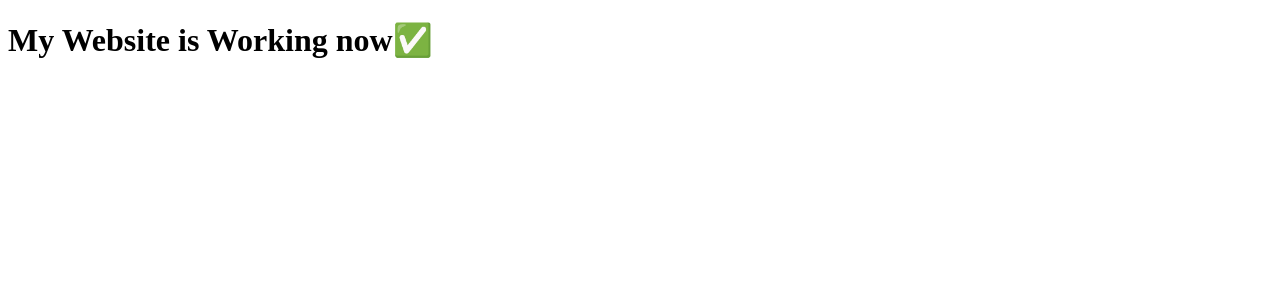
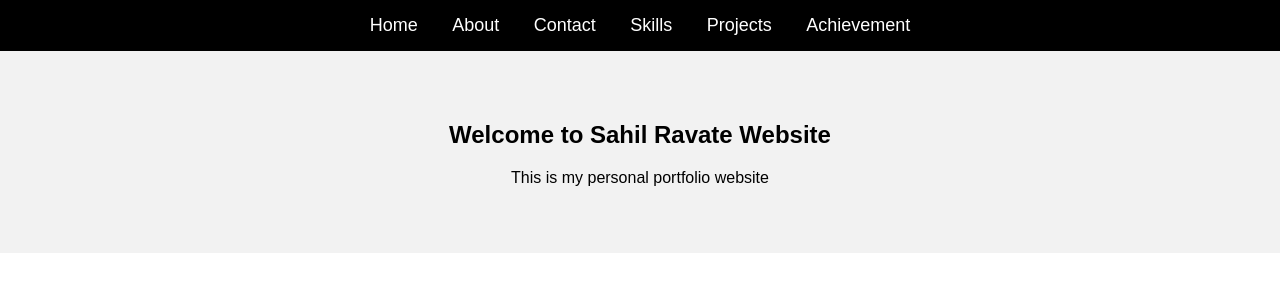
Before and after one commit to sahilravate/my-website, a plain HTML site: page index.html in a window 1280 px wide. Drawn offline with Linux system fonts and the light colour scheme.

Commit message:
Update index.html

```diff
--- a/index.html
+++ b/index.html
@@ -1,6 +1,107 @@
 <!DOCTYPE html>
 <html>
+<head>
+    <title>Sahil Ravate Website</title>
+    <style>
+        body {
+            margin: 0;
+            font-family: Arial;
+        }
+
+        /* Navbar */
+        .navbar {
+            background-color: black;
+            padding: 15px;
+            text-align: center;
+        }
+
+        .navbar a {
+            color: white;
+            margin: 15px;
+            text-decoration: none;
+            font-size: 18px;
+        }
+
+        .navbar a:hover {
+            color: yellow;
+        }
+
+        /* Sections */
+        section {
+            padding: 50px;
+            text-align: center;
+        }
+
+        #home {
+            background-color: #f2f2f2;
+        }
+
+        #about, #contact, #skills, #projects, #achievement {
+            display: none;
+        }
+    </style>
+
+    <script>
+        function showSection(id) {
+            let sections = document.querySelectorAll("section");
+            sections.forEach(sec => sec.style.display = "none");
+
+            document.getElementById(id).style.display = "block";
+        }
+    </script>
+</head>
+
 <body>
-<h1>My Website is Working now✅</h1>
+
+<!-- Navbar -->
+<div class="navbar">
+    <a href="#" onclick="showSection('home')">Home</a>
+    <a href="#" onclick="showSection('about')">About</a>
+    <a href="#" onclick="showSection('contact')">Contact</a>
+    <a href="#" onclick="showSection('skills')">Skills</a>
+    <a href="#" onclick="showSection('projects')">Projects</a>
+    <a href="#" onclick="showSection('achievement')">Achievement</a>
+</div>
+
+<!-- Home -->
+<section id="home">
+    <h1>Welcome to Sahil Ravate Website</h1>
+    <p>This is my personal portfolio website</p>
+</section>
+
+<!-- About -->
+<section id="about">
+    <h1>About Me</h1>
+    <p>Name: Sahil Ravate</p>
+    <p>College: Pillai College</p>
+</section>
+
+<!-- Contact -->
+<section id="contact">
+    <h1>Contact</h1>
+    <p>Phone: 1234567890</p>
+</section>
+
+<!-- Skills -->
+<section id="skills">
+    <h1>Skills</h1>
+    <p>Web Developer</p>
+    <p>Python Developer</p>
+    <p>Frontend Developer</p>
+</section>
+
+<!-- Projects -->
+<section id="projects">
+    <h1>Projects</h1>
+    <p>School Management System</p>
+    <p>Government Incentive System</p>
+</section>
+
+<!-- Achievement -->
+<section id="achievement">
+    <h1>Achievement</h1>
+    <p>Completed multiple academic projects successfully</p>
+</section>
+
 </body>
 </html>
```
